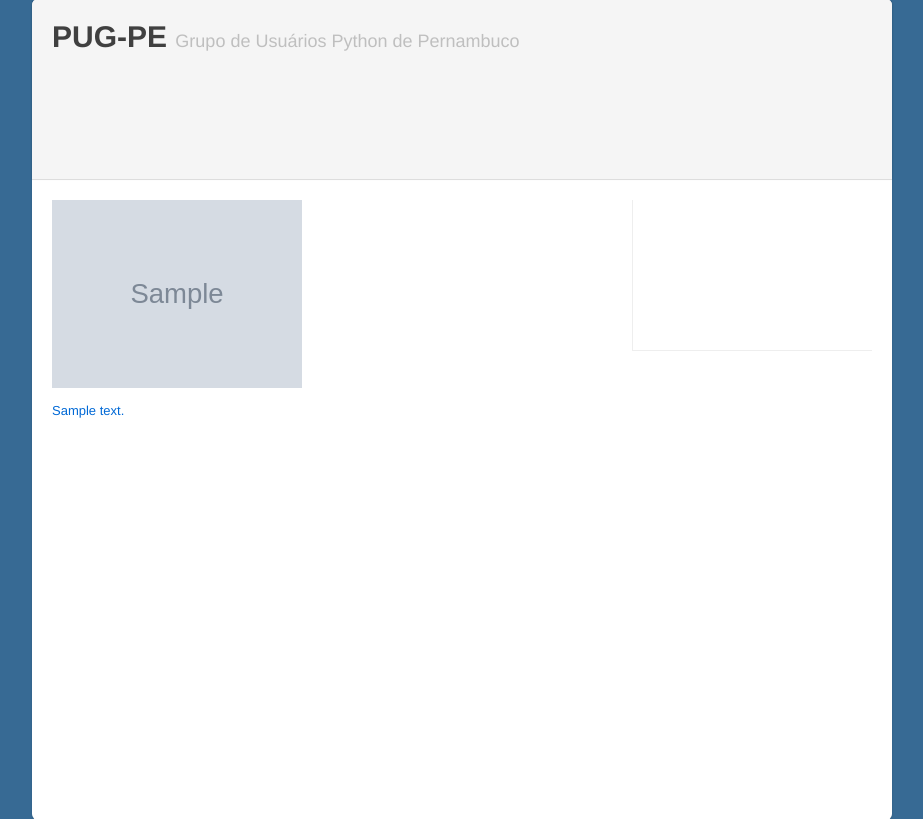
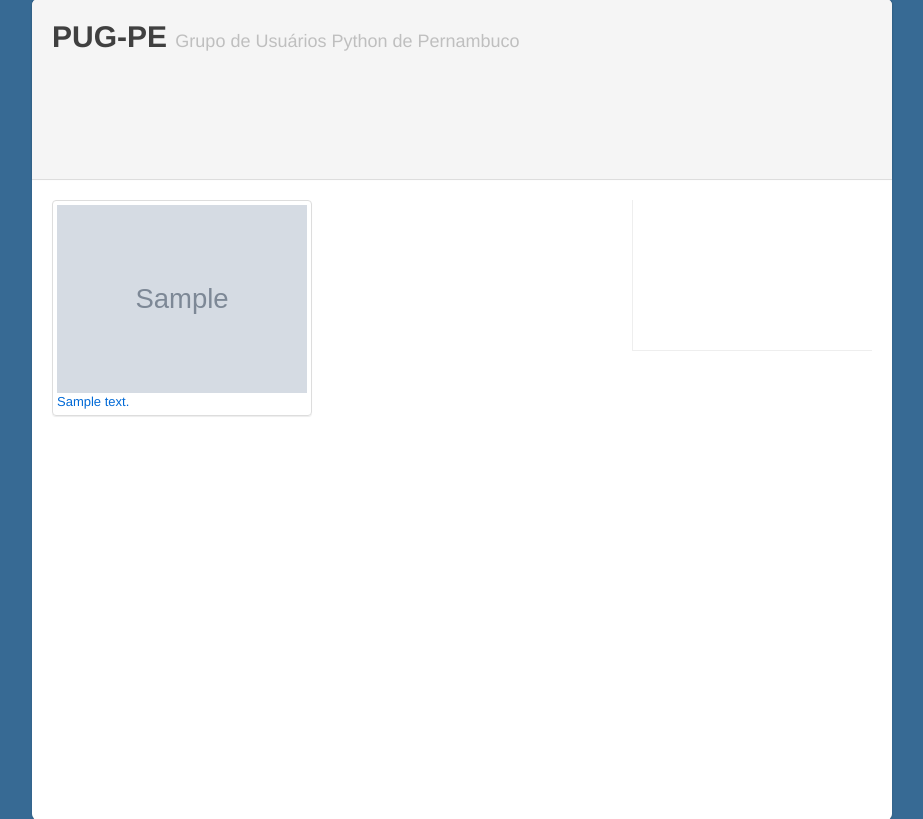
Before and after one commit to pugpe/pugpe_portal, a Django app: template portal/templates/gallery/albuns.html in a window 1280 px wide. Shown: the part 41-860 px from the top of the page, without its empty margins (178-1101 px from the left). Run offline with Django 3.2, Linux system fonts and the light colour scheme; the template is opened without the code that fills it: values that come from a table or form of the project are taken from there, others are empty; tables that the repository leaves empty hold one stand-in row (values such as "Sample post"); grey boxes marked "Sample" are stand-in pictures; parts of the project's set-up code (start-up, migrations or seed data) failed here and were passed over.

Commit message:
Adiciona link para os album na galeria
Signed-off-by: Daker Fernandes Pinheiro <dakerfp@gmail.com>

```diff
--- a/portal/templates/gallery/albuns.html
+++ b/portal/templates/gallery/albuns.html
@@ -1,9 +1,15 @@
 {% extends "base.html" %}
 
 {% block main_content %}
-    {% for album in albuns %}
-        {# TODO: Instalar app para thumbnail e retirar redimencionamento via css #}
-        <p><img style="width: 250px" src="{{ MEDIA_URL }}{{ album.cover }}" /></p>
-        <p><a href="">{{ album.description }}</a></p>
+    <ul class="media-grid">
+        {% for album in albuns %}
+        <li>
+            <a href="{% url album album.slug %}">
+                <img class="thumbnail" style="width: 250px"
+                    src="{{ MEDIA_URL }}{{ album.cover }}" />
+                {{ album.description }}
+            </a>
+        </li>
     {% endfor %}
+    </ul>
 {% endblock %}
```
